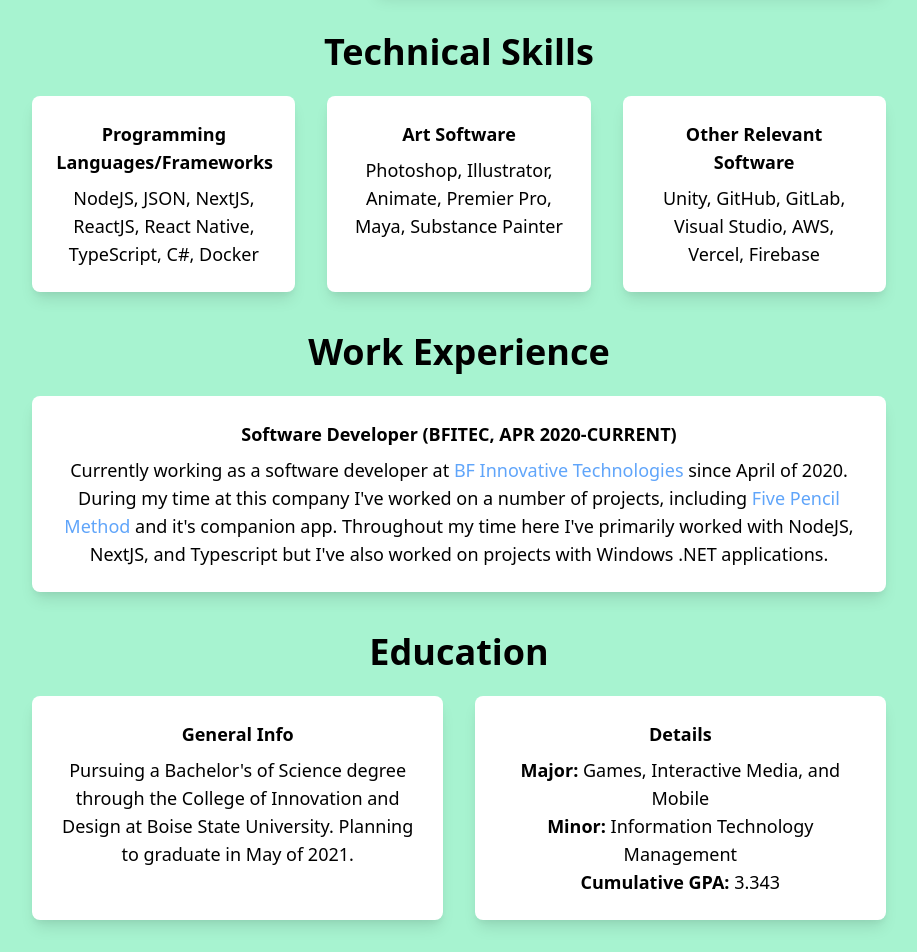
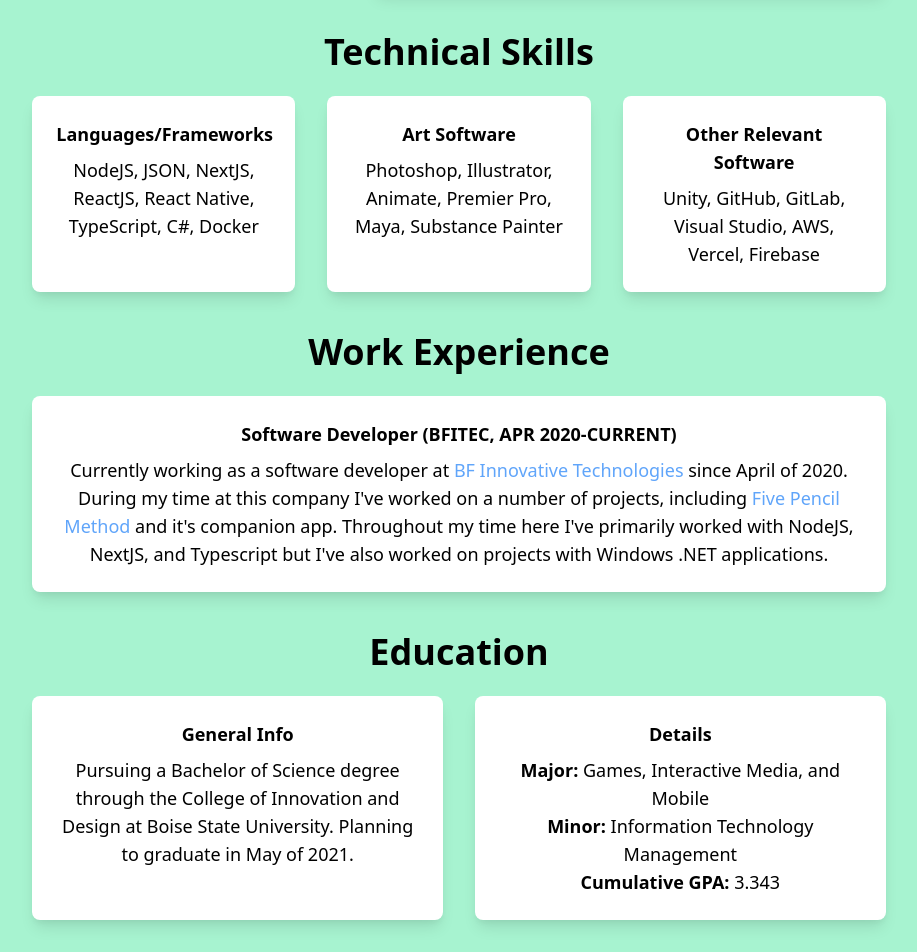
Before and after one commit to jaxmerius/Portfolio-Site, a Next.js app: page / in a window 1280 px wide. Shown: the part 480-1432 px from the top of the page, without its empty margins (181-1098 px from the left). Built offline with nearby package versions, Linux system fonts and the light colour scheme.

Commit message:
title and minor fixes

```diff
--- a/components/favicon.js
+++ b/components/head.js
@@ -1,8 +1,9 @@
 import Head from "next/head";
 
-export default function Favicon() {
+export default function HeadInfo() {
   return (
     <Head>
+      <title>Ethan Mathes</title>
       <link rel="icon" type="image/png" sizes="32x32" href="/favicon.png" />
     </Head>
   );
--- a/pages/art.js
+++ b/pages/art.js
@@ -1,4 +1,4 @@
-import Favicon from "../components/favicon";
+import HeadInfo from "../components/head";
 import Nav from "../components/nav";
 import ArtData from "../public/data/art.json";
 import { useState } from "react";
@@ -9,7 +9,7 @@
 
   return (
     <div className="h-full">
-      <Favicon />
+      <HeadInfo />
       <div className="relative z-50">
         <Nav currentPage="Art" />
       </div>
--- a/pages/development.js
+++ b/pages/development.js
@@ -1,11 +1,11 @@
-import Favicon from "../components/favicon";
+import HeadInfo from "../components/head";
 import Nav from "../components/nav";
 import Videos from "../public/data/videos.json";
 
 export default function Development() {
   return (
     <div className="h-full">
-      <Favicon />
+      <HeadInfo />
       <div className="relative z-50">
         <Nav currentPage="Development" />
       </div>
--- a/pages/index.js
+++ b/pages/index.js
@@ -1,10 +1,11 @@
-import Favicon from "../components/favicon";
+import HeadInfo from "../components/head";
 import Nav from "../components/nav";
 
 export default function Overview() {
   return (
     <div className="h-full">
-      <Favicon />
+      <title>Ethan Mathes</title>
+      <HeadInfo />
       <Nav currentPage="Overview" />
       <div className="bg-green-200 h-full">
         <div className="flex justify-center">
@@ -38,9 +39,7 @@
             <div className="text-4xl font-bold">Technical Skills</div>
             <div className="grid sm:grid-cols-3 gap-8 text-sm sm:text-lg mt-6">
               <div className="bg-white rounded-lg shadow-lg p-4 sm:p-6">
-                <div className="font-bold">
-                  Programming Languages/Frameworks
-                </div>
+                <div className="font-bold">Languages/Frameworks</div>
                 <div className="mt-2">
                   NodeJS, JSON, NextJS, ReactJS, React Native, TypeScript, C#,
                   Docker
@@ -103,7 +102,7 @@
               <div className="bg-white rounded-lg shadow-lg p-4 sm:p-6">
                 <div className="font-bold">General Info</div>
                 <div className="mt-2">
-                  Pursuing a Bachelor's of Science degree through the College of
+                  Pursuing a Bachelor of Science degree through the College of
                   Innovation and Design at Boise State University. Planning to
                   graduate in May of 2021.
                 </div>
--- a/pages/links.js
+++ b/pages/links.js
@@ -1,10 +1,10 @@
-import Favicon from "../components/favicon";
+import HeadInfo from "../components/head";
 import Nav from "../components/nav";
 
 export default function Links() {
   return (
     <div className="h-full sm:h-screen">
-      <Favicon />
+      <HeadInfo />
       <Nav currentPage="Links" />
       <div className="bg-green-200 h-full">
         <div className="flex justify-center">
```
